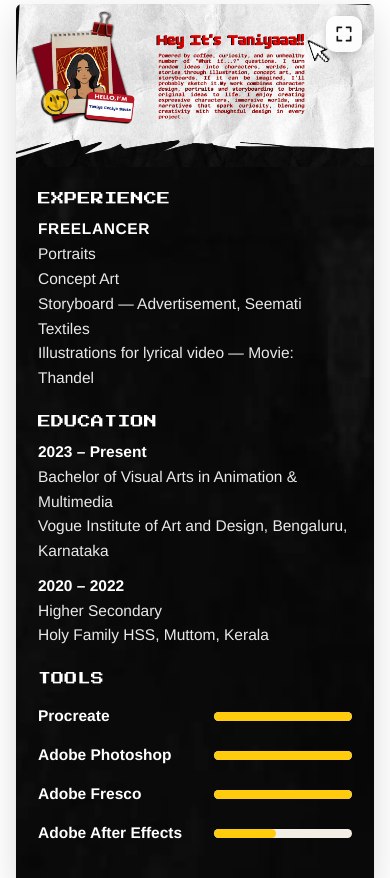
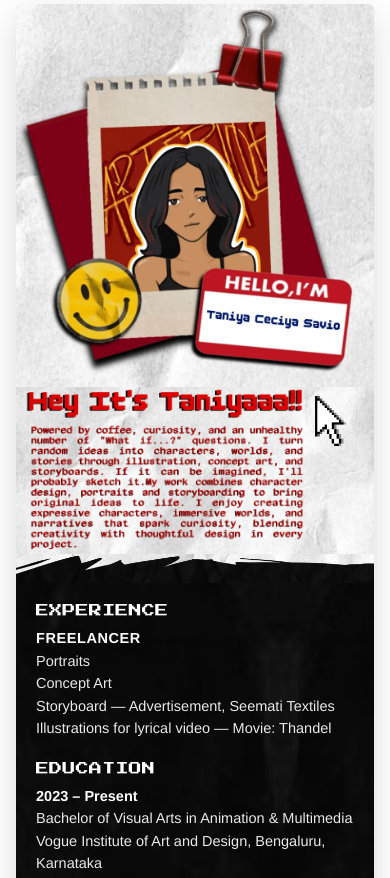
Before and after one commit to TaniyaCeciyaSavio/TaniyaCeciyaSavio.github.io, a plain HTML site: page index.html in a window 390 px wide. Shown: the part 965-1843 px from the top of the page. Drawn offline with Linux system fonts and the light colour scheme; animation ran at ten frames a second.

Commit message:
Phones: show About slide as larger stacked pieces
Co-Authored-By: Claude Opus 5.5 <noreply@anthropic.com>

```diff
--- a/index.html
+++ b/index.html
@@ -165,6 +165,19 @@ button { font: inherit; }
 .js .in .bar i { transform: scaleX(1); }
 @media (max-width: 960px) { .glance { grid-template-columns: 1fr 1fr; } .glance .card:last-child { grid-column: 1 / -1; } }
 @media (max-width: 620px) { .glance { grid-template-columns: 1fr; } }
+/* phones: the slide's top half is shown as larger stacked pieces (portrait, then title + bio,
+   then the torn edge) so it isn't dwarfed by the info panel below */
+.about-mobile { display: none; }
+@media (max-width: 640px) {
+  .about-crop { display: none; }
+  .about-mobile { display: block; background: #ececec; }
+  .about-mobile .am { position: relative; overflow: hidden; }
+  .about-mobile .am img { position: absolute; max-width: none; height: auto; display: block; }
+  .glance { gap: 22px; padding: 22px 20px 28px; }
+  .card h3 { font-size: 13px; margin-bottom: 10px; }
+  .card p, .card li { font-size: 14.5px; line-height: 1.55; }
+  .bars li { padding: 5px 0; }
+}
 .viewer .stage.crop-about { aspect-ratio: 38100000 / 17430750; overflow: hidden; width: min(100vw, calc(100vh * 38100000 / 17430750)); }
 
 /* horizontal character showcase */
@@ -299,6 +312,11 @@ html .slide-wrap.zooming .slide, html .slide-wrap.zooming .slide * { cursor: zoo
     </div>
     <div class="about-card">
     <div class="about-crop"><div class="slide-wrap" id="s2" role="group" aria-label="About me — experience, education and tools"><div class="slide" data-index="2" style="background:#ffffff"><div class="el bg" style="--i:0;left:0.0%;top:0.0%;width:100.0%;height:100.0%"><img src="assets/img/image2.webp" alt="" width="2800" height="1960" loading="lazy" decoding="async" style="left:0.0%;top:0.0%;width:100.0%;height:100.0%"></div><div class="el" style="--i:1;left:82.3984%;top:13.2328%;width:4.7109%;height:10.8546%;transform:rotate(-18.746deg)"><img src="assets/img/image4.svg" alt="" loading="lazy" decoding="async" style="left:0.0%;top:0.0%;width:100.0%;height:100.0%"></div></div><button class="expand" type="button" aria-label="View About me — experience, education and tools full screen"><svg viewBox="0 0 24 24" aria-hidden="true"><path d="M4 9V4h5M20 9V4h-5M4 15v5h5M20 15v5h-5"/></svg></button></div></div>
+    <div class="about-mobile" role="img" aria-label="About me slide: Hey It's Taniyaaa!! — portrait and introduction">
+      <div class="am" style="aspect-ratio:1250/1340"><img src="assets/img/image2.webp" alt="" loading="lazy" decoding="async" style="width:320%;left:-12%;top:-4.4776%"></div>
+      <div class="am" style="aspect-ratio:2150/1000"><img src="assets/img/image2.webp" alt="" loading="lazy" decoding="async" style="width:186.0465%;left:-69.7674%;top:-32%"><img src="assets/img/image4.svg" alt="" loading="lazy" decoding="async" style="position:absolute;left:83.532%;top:5.052%;width:8.764%;height:30.393%"></div>
+      <div class="am" style="aspect-ratio:4000/330"><img src="assets/img/image2.webp" alt="" loading="lazy" decoding="async" style="width:100%;left:0;top:-454.545%"></div>
+    </div>
     <div class="glance rvh">
       <div class="card">
         <h3>EXPERIENCE</h3>
```
